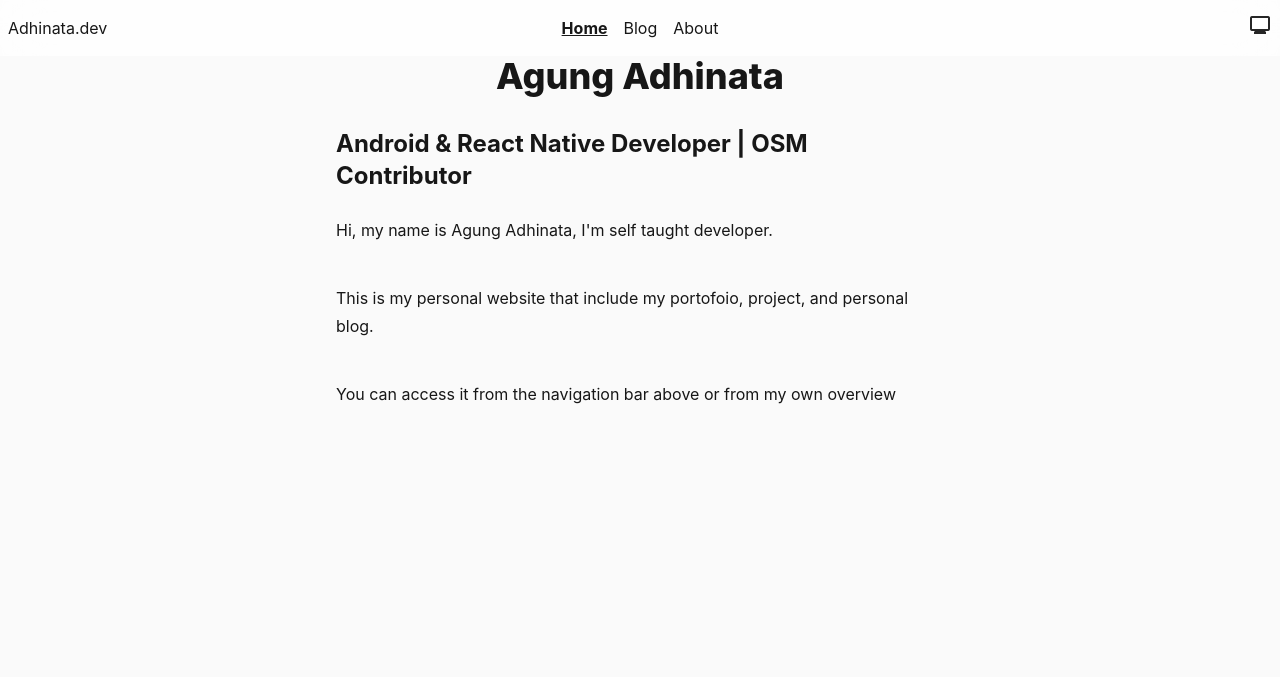
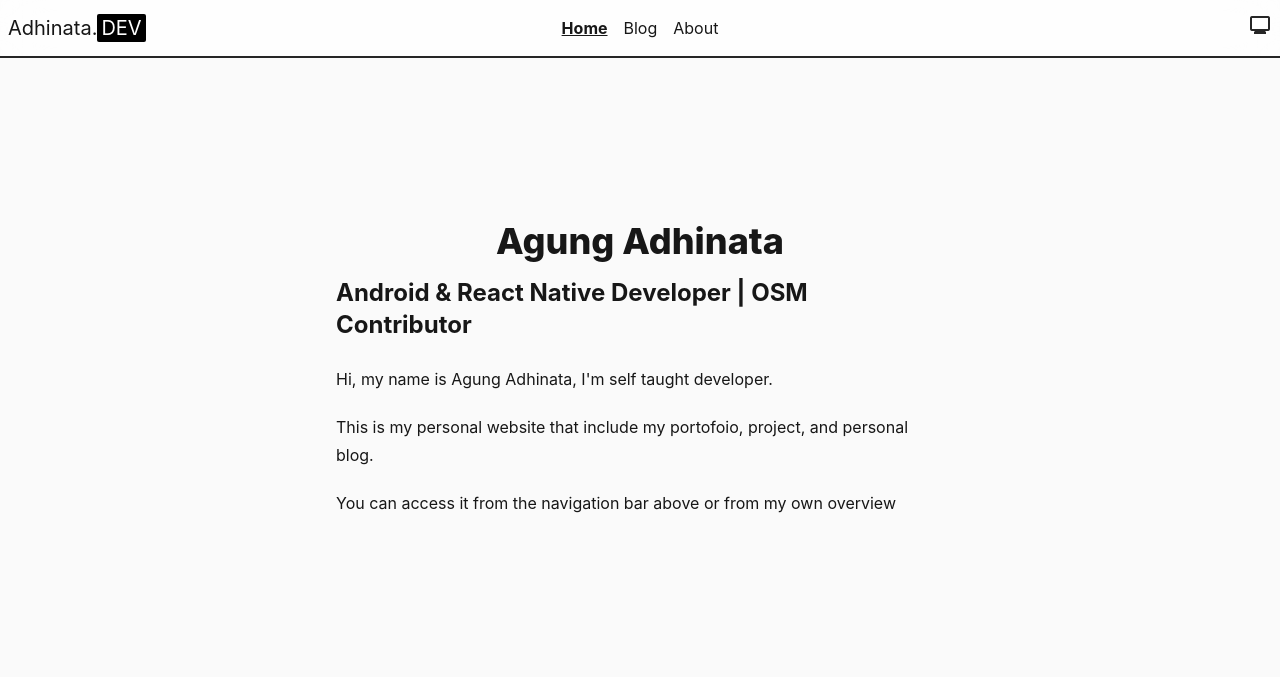
Before and after one commit to agung-adhinata/adhinata.dev, an Astro site: page / in a window 1280 px wide. Shown: the top 677 px of the page. Built offline with nearby package versions, Linux system fonts and the light colour scheme; Astro itself is replaced by a stand-in of ours.

Commit message:
feat: add mono fonts

```diff
--- a/astro.config.mjs
+++ b/astro.config.mjs
@@ -26,9 +26,16 @@ export default defineConfig({
   },
   fonts: [
     {
+      name: "Geist Sans",
+      cssVariable: "--font-geist",
       provider: fontProviders.fontsource(),
-      cssVariable: "--font-geist",
-      name: "Geist Sans",
+      fallbacks: ["sans-serif"],
+    },
+    {
+      name: "JetBrains Mono",
+      cssVariable: "--font-jetbrains-mono",
+      provider: fontProviders.fontsource(),
+      fallbacks: ["monospace"],
     },
   ],
   markdown: {
--- a/package.json
+++ b/package.json
@@ -16,6 +16,7 @@
     "@astrojs/rss": "^4.0.19",
     "@astrojs/sitemap": "^3.7.3",
     "@astrojs/ts-plugin": "^1.10.10",
+    "@fontsource-variable/jetbrains-mono": "^5.2.8",
     "@fontsource/geist-sans": "^5.2.5",
     "@tailwindcss/vite": "^4.3.2",
     "@types/react": "^19.2.17",
--- a/src/components/Header.astro
+++ b/src/components/Header.astro
@@ -2,22 +2,23 @@
 import { SITE_TITLE } from "../consts";
 import HeaderLink from "./HeaderLink.astro";
 import { DarkModeToggle } from "./react/DarkModeToggle";
+import HeaderIcon from "./react/HeaderIcon";
 ---
 
 <header
-  class="flex flex-row w-full sticky top-0 bg-white/70 dark:bg-neutral-900/70 p-2 backdrop-blur-xl"
+  class="sticky top-0 flex w-full flex-row bg-white/70 p-2 backdrop-blur-xl dark:bg-neutral-900/70 border-b-2 "
 >
-  <nav class="flex grow items-center relative justify-center min-h-10">
-    <section class="absolute left-0 top-0 bottom-0 flex items-center">
-      <h2><a href="/">{SITE_TITLE}</a></h2>
+  <nav class="relative flex min-h-10 grow items-center justify-center">
+    <section class="absolute top-0 bottom-0 left-0 flex items-center">
+      <HeaderIcon client:load/>
     </section>
-    <div class="internal-links flex gap-4">
+    <div class="flex gap-4">
       <HeaderLink href="/">Home</HeaderLink>
       <HeaderLink href="/blog">Blog</HeaderLink>
       <HeaderLink href="/about">About</HeaderLink>
     </div>
-    <section class="flex items-center gap-2 absolute right-0 top-0 bottom-0">
-      <DarkModeToggle client:only="react"/>
+    <section class="absolute top-0 right-0 bottom-0 flex items-center gap-2">
+      <DarkModeToggle client:only="react" />
     </section>
   </nav>
 </header>
--- a/src/components/raw/HeadContent.astro
+++ b/src/components/raw/HeadContent.astro
@@ -46,7 +46,8 @@ const { title, description, image = FallbackImage } = Astro.props;
   type="font/woff"
   crossorigin
 />
-<Font cssVariable="--font-geist" preload/>
+<Font cssVariable="--font-geist" preload />
+<Font cssVariable="--font-jetbrains-mono" preload />
 
 <!-- Canonical URL -->
 <link rel="canonical" href={canonicalURL} />
--- /dev/null
+++ b/src/components/react/HeaderIcon.tsx
@@ -0,0 +1,10 @@
+export default function HeaderIcon() {
+  return (
+    <p className="group flex cursor-pointer items-center justify-center font-mono text-xl select-none">
+      Adhinata.
+      <span className="flex items-center justify-center rounded-xs bg-black px-1 text-white transition-colors group-hover:bg-amber-500 group-hover:text-black dark:bg-white dark:text-black dark:group-hover:bg-amber-400">
+        DEV
+      </span>
+    </p>
+  );
+}
--- a/src/pages/index.astro
+++ b/src/pages/index.astro
@@ -9,9 +9,10 @@ import MainLayout from "@/layouts/MainLayout.astro";
 
 <MainLayout title={SITE_TITLE} description={SITE_DESCRIPTION}>
   <Header />
-  <main class="prose grow flex flex-col w-full max-w-2xl px-8">
+  <main class=" h-full items-center justify-center grow flex flex-col w-full max-w-2xl px-8">
+    <section class="prose">
       <span class="flex w-full justify-center">
-      <h1 class="font-custom-geist">Agung Adhinata</h1>
+        <h1 class="mb-4">Agung Adhinata</h1>
       </span>
       <h2 class="mt-0">Android & React Native Developer | OSM Contributor</h2>
       <p>Hi, my name is Agung Adhinata, I'm self taught developer.</p>
@@ -22,6 +23,7 @@ import MainLayout from "@/layouts/MainLayout.astro";
       <p>
         You can access it from the navigation bar above or from my own overview
       </p>
+    </section>
   </main>
   <Footer />
 </MainLayout>
--- a/src/styles/global.css
+++ b/src/styles/global.css
@@ -1,19 +1,40 @@
-@import 'material-symbols/outlined.css';
+@import "material-symbols/outlined.css";
+@import "@fontsource/geist-sans/100.css";
+@import "@fontsource/geist-sans/200.css";
+@import "@fontsource/geist-sans/300.css";
+@import "@fontsource/geist-sans/400.css";
+@import "@fontsource/geist-sans/500.css";
+@import "@fontsource/geist-sans/600.css";
+@import "@fontsource/geist-sans/700.css";
+@import "@fontsource/geist-sans/800.css";
+@import "@fontsource/geist-sans/900.css";
+@import "@fontsource-variable/jetbrains-mono/wght.css";
 @import "tailwindcss";
 @plugin "@tailwindcss/typography";
 
 @custom-variant dark (&:where(.dark, .dark *));
 
 @theme {
-    --font-custom-geist: var(--font-geist), sans-serif;
-    --font-sans: var(--font-geist), sans-serif;
+  --font-sans: var(--font-geist), sans-serif;
+  --font-mono: var(--font-jetbrains-mono), monospace;
 }
 
 body {
-    @apply bg-neutral-50 dark:bg-neutral-900 text-neutral-800 dark:text-neutral-50
+  @apply bg-neutral-50 text-neutral-800 dark:bg-neutral-900 dark:text-neutral-50;
 }
 
-
-h1, h2, h2, h4, h5, h6, p, code, strong, em, ul, li, a {
-    @apply text-neutral-900 dark:text-neutral-50
+h1,
+h2,
+h2,
+h4,
+h5,
+h6,
+p,
+code,
+strong,
+em,
+ul,
+li,
+a {
+  @apply text-neutral-900 dark:text-neutral-50;
 }
```
Also changed, not shown: 1 other file. Lines whose indentation alone changed are shown as unchanged.
